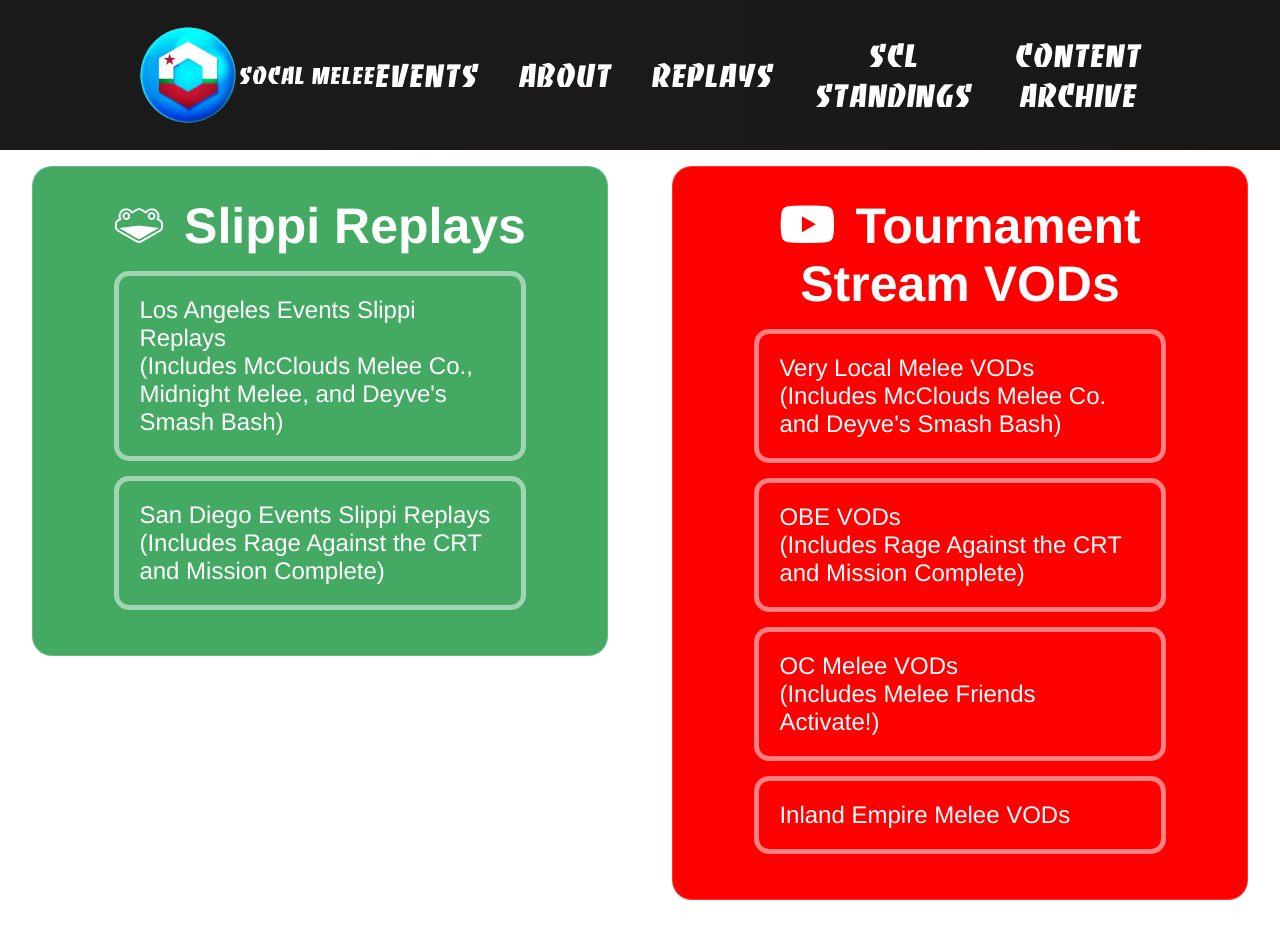
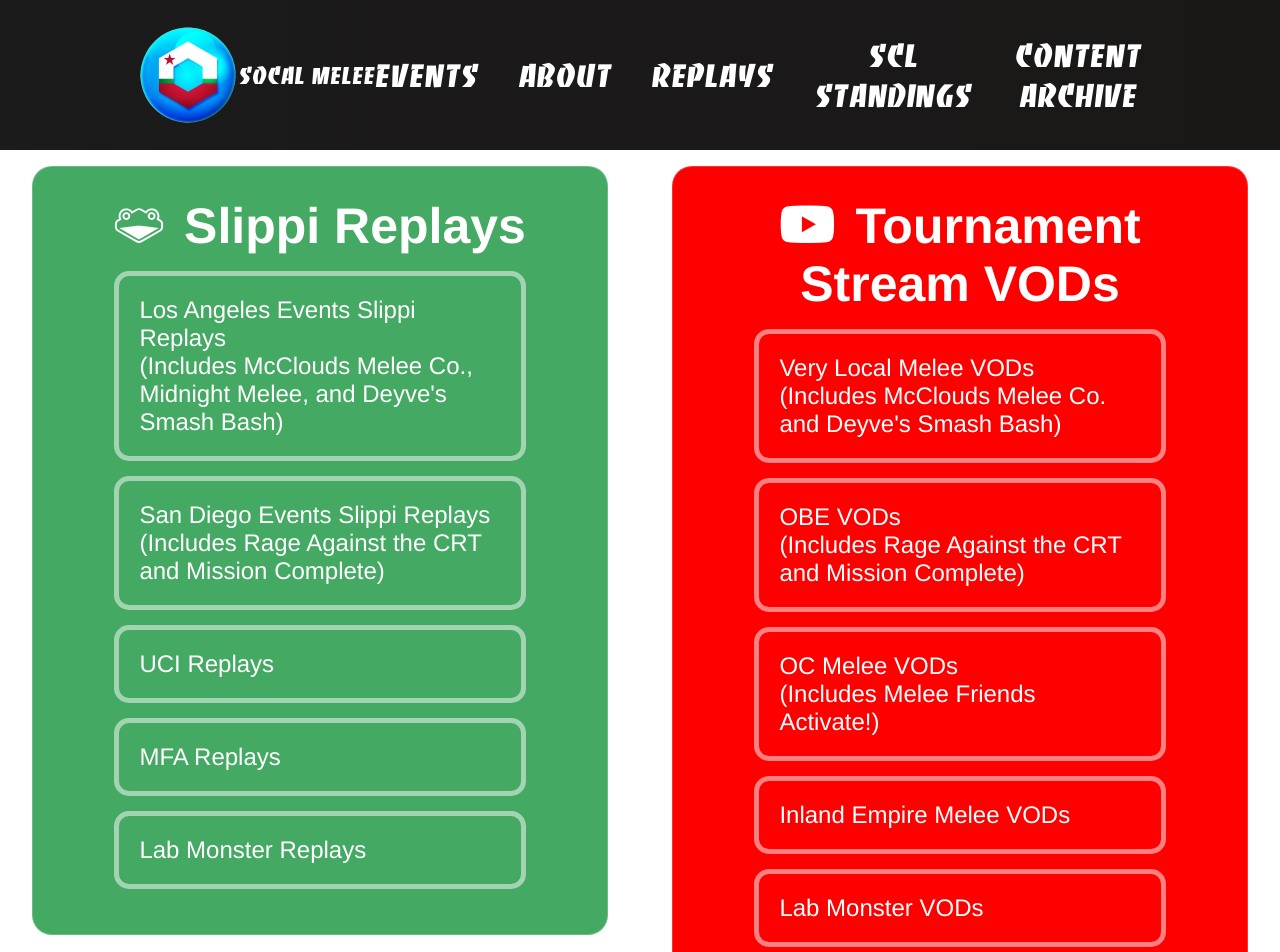
Before and after one commit to bquiambao/socalmeleepage, a React (Vite) app: page /replays in a window 1280 px wide. Shown: the top 952 px of the page. Before the commit the page ends 916 px from the top, so only its background shows below. Built offline with nearby package versions, Linux system fonts and the light colour scheme; no server answers.

Commit message:
Update Replays.jsx
added more replays

```diff
--- a/src/components/pages/Replays.jsx
+++ b/src/components/pages/Replays.jsx
@@ -31,6 +31,21 @@
                                     (Includes Rage Against the CRT and Mission Complete)
                                 </a>
                             </li>
+                            <li>
+                                <a href="https://drive.google.com/drive/folders/1km-j2dAi1NwQn9m_Icm_rz745IrXWP-9?usp=drive_link" target="_blank" rel="noopener noreferrer" className="replays-link">
+                                    UCI Replays
+                                </a>
+                            </li>
+                            <li>
+                                <a href="https://drive.google.com/drive/folders/1XHLwC8jJLCuYc8RVRoacoJk1gAhtVixc?usp=drive_link" target="_blank" rel="noopener noreferrer" className="replays-link">
+                                    MFA Replays
+                                </a>
+                            </li>
+                            <li>
+                                <a href="https://drive.google.com/drive/folders/1xb35LPOhK2ZsUq2f9dLoOlFhNzsdDXGG?usp=drive_link" target="_blank" rel="noopener noreferrer" className="replays-link">
+                                    Lab Monster Replays
+                                </a>
+                            </li>
                         </ul>
                     </div>
                 </div>
@@ -61,6 +76,11 @@
                                     Inland Empire Melee VODs
                                 </a>
                             </li>
+                            <li>
+                                <a href="https://www.youtube.com/@labmonstervods" target="_blank" rel="noopener noreferrer" className="replays-link">
+                                    Lab Monster VODs
+                                </a>
+                            </li>
                         </ul>
                     </div>
                 </div>
```
